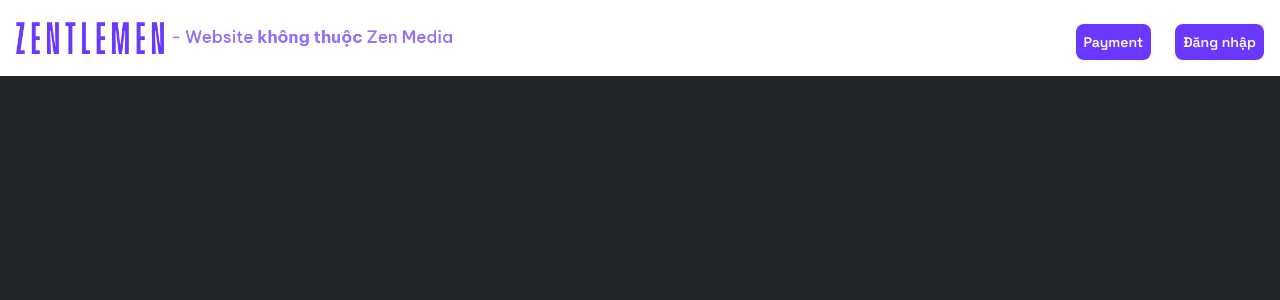
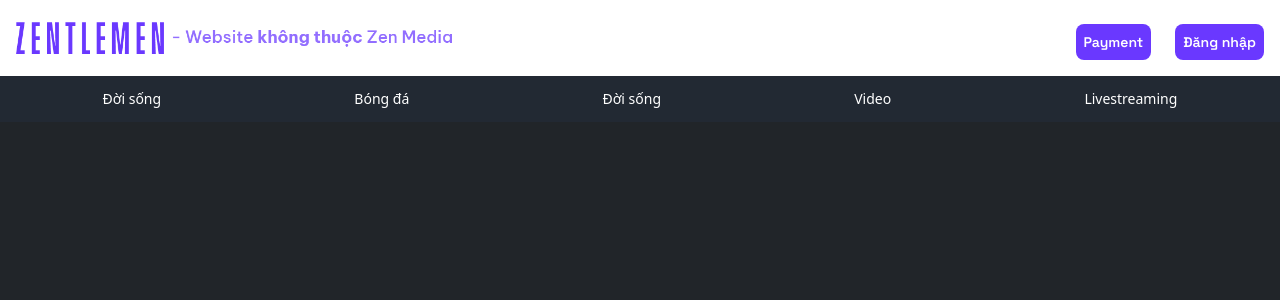
Before and after one commit to trihuynhnhut0107/zen-nuxt3, a Nuxt app: page / in a window 1280 px wide. Shown: the top 300 px of the page. Built offline with nearby package versions, Linux system fonts and the light colour scheme.

Commit message:
Add dropdown menu in Home page and waiting for fetching error to be checked

```diff
--- a/nuxt.config.ts
+++ b/nuxt.config.ts
@@ -8,8 +8,5 @@ export default defineNuxtConfig({
       autoprefixer: {},
     },
   },
-  modules: ["@pinia/nuxt"],
-  pinia: {
-    storesDirs: ["./stores/**", "./custom-folder/stores/**"],
-  },
+  modules: ["@pinia/nuxt", "@element-plus/nuxt"],
 });
--- a/package.json
+++ b/package.json
@@ -17,7 +17,9 @@
     "vue-router": "^4.2.5"
   },
   "devDependencies": {
+    "@element-plus/nuxt": "^1.0.7",
     "autoprefixer": "^10.4.17",
+    "element-plus": "^2.6.0",
     "postcss": "^8.4.35",
     "tailwindcss": "^3.4.1"
   }
--- a/pages/index.vue
+++ b/pages/index.vue
@@ -13,6 +13,65 @@
         </div>
       </div>
     </nav>
+    <div
+      class="flex flex-wrap justify-around items-start mx-auto p-4 space-x-5 bg-[#222933]"
+    >
+      <el-dropdown type="primary" class="dropdown-title">
+        Đời sống
+        <template #dropdown>
+          <el-dropdown-menu>
+            <el-dropdown-item> Tổng hợp </el-dropdown-item>
+            <el-dropdown-item> Tổng hợp </el-dropdown-item>
+            <el-dropdown-item> Tổng hợp </el-dropdown-item>
+            <el-dropdown-item> Tổng hợp </el-dropdown-item>
+          </el-dropdown-menu>
+        </template>
+      </el-dropdown>
+      <el-dropdown type="primary" class="dropdown-title">
+        Bóng đá
+        <template #dropdown>
+          <el-dropdown-menu>
+            <el-dropdown-item> Tổng hợp </el-dropdown-item>
+            <el-dropdown-item> Tổng hợp </el-dropdown-item>
+            <el-dropdown-item> Tổng hợp </el-dropdown-item>
+            <el-dropdown-item> Tổng hợp </el-dropdown-item>
+          </el-dropdown-menu>
+        </template>
+      </el-dropdown>
+      <el-dropdown type="primary" class="dropdown-title">
+        Đời sống
+        <template #dropdown>
+          <el-dropdown-menu>
+            <el-dropdown-item> Tổng hợp </el-dropdown-item>
+            <el-dropdown-item> Tổng hợp </el-dropdown-item>
+            <el-dropdown-item> Tổng hợp </el-dropdown-item>
+            <el-dropdown-item> Tổng hợp </el-dropdown-item>
+          </el-dropdown-menu>
+        </template>
+      </el-dropdown>
+      <el-dropdown type="primary" class="dropdown-title">
+        Video
+        <template #dropdown>
+          <el-dropdown-menu>
+            <el-dropdown-item> Tổng hợp </el-dropdown-item>
+            <el-dropdown-item> Tổng hợp </el-dropdown-item>
+            <el-dropdown-item> Tổng hợp </el-dropdown-item>
+            <el-dropdown-item> Tổng hợp </el-dropdown-item>
+          </el-dropdown-menu>
+        </template>
+      </el-dropdown>
+      <el-dropdown type="primary" class="dropdown-title">
+        Livestreaming
+        <template #dropdown>
+          <el-dropdown-menu>
+            <el-dropdown-item> Tổng hợp </el-dropdown-item>
+            <el-dropdown-item> Tổng hợp </el-dropdown-item>
+            <el-dropdown-item> Tổng hợp </el-dropdown-item>
+            <el-dropdown-item> Tổng hợp </el-dropdown-item>
+          </el-dropdown-menu>
+        </template>
+      </el-dropdown>
+    </div>
   </div>
 </template>
 
@@ -31,4 +90,8 @@ export default {};
 .nav-bar-btn {
   @apply py-1 px-2 text-sm;
 }
+
+.dropdown-title {
+  @apply text-white;
+}
 </style>
```
Also changed, not shown: 1 other file (tests, documents, lock files or other folders).
